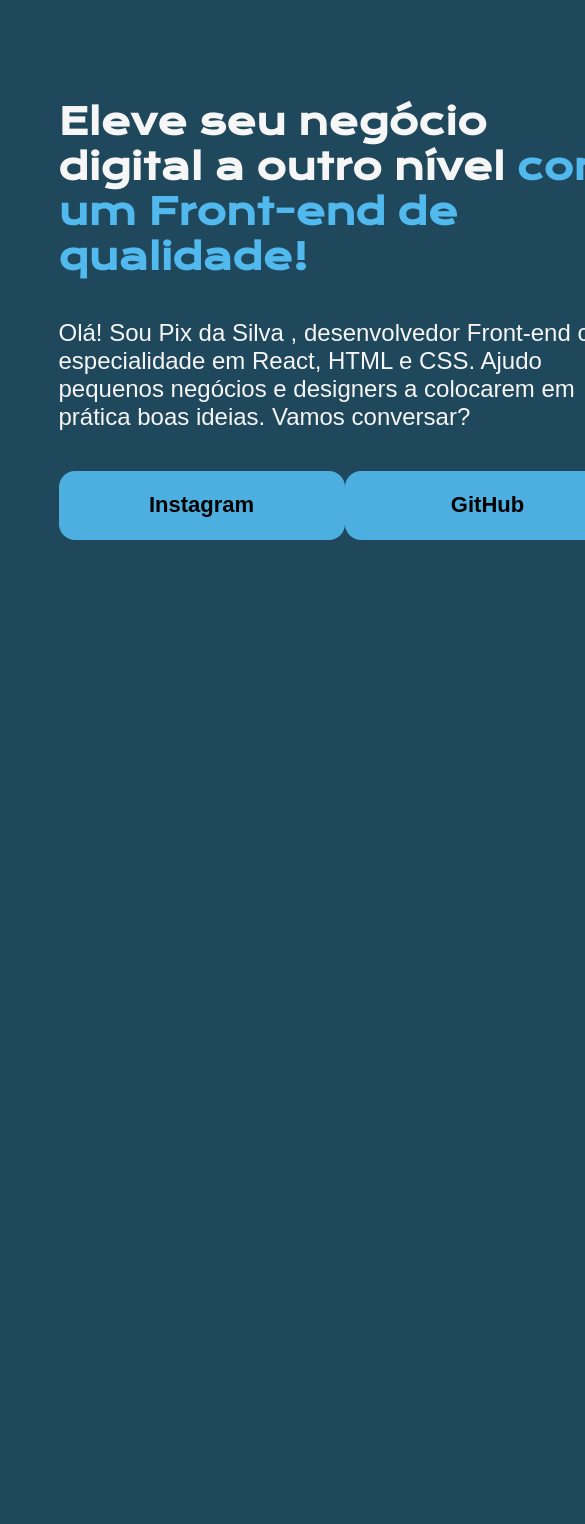
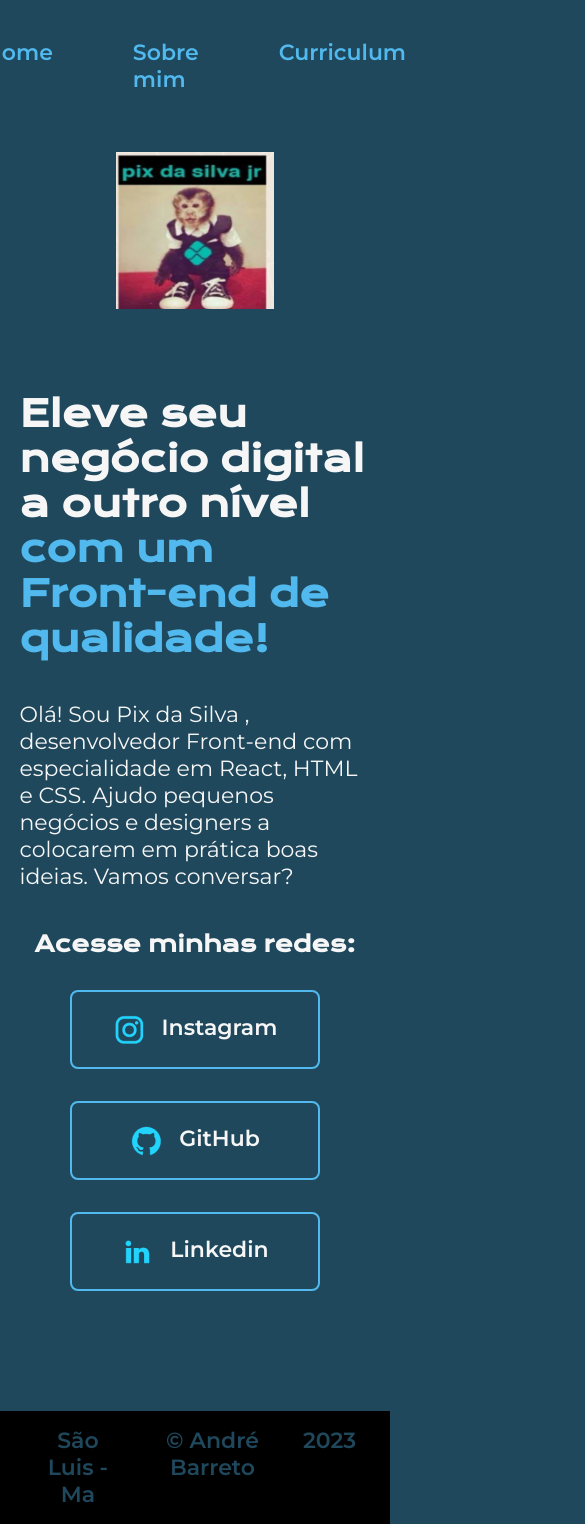
Before and after one commit to andre-fil/Portifolio_PixDaSilva, a plain HTML site: page index.html in a window 390 px wide. Shown: the top 1524 px of the page, 585 px wide, since content can reach past the window. Before the commit the page ends 883 px from the top, so only its background shows below. Drawn offline with nearby package versions, Linux system fonts and the light colour scheme.

Commit message:
responsividade

```diff
--- a/index.html
+++ b/index.html
@@ -1,26 +1,48 @@
 <!DOCTYPE html>
 <html lang="pt-br">
 <head>
+
     <meta charset="UTF-8">
     <meta http-equiv="X-UA-Compatible" content="IE=edge">
     <meta name="viewport" content="width=device-width, initial-scale=1.0">
-    <link rel="stylesheet" href="style.css">
+    <link rel="stylesheet" href="./styles/style2.css">
     <title>Portfólio</title>
 </head>
 <body>
-    <header></header>
+    <header class="cabecalho">
+        <nav class="cabecalho_navegacao">
+            <a href="index.html" class="cabecalho_navegacao_link">Home</a>
+            <a href="about.html" class="cabecalho_navegacao_link">Sobre mim</a>
+            <a href="curriculum.html" class="cabecalho_navegacao_link">Curriculum</a>
+        </nav>
+    </header>
     <main class="principal">
         <section class="principal__conteudo">
             <h1 class="principal__conteudo__titulo">Eleve seu negócio digital a outro nível <strong class="destaque_blue">com um Front-end de qualidade!</strong></h1>
             <p class="principal__conteudo__texto">Olá! Sou Pix da Silva , desenvolvedor Front-end com especialidade em React, HTML e CSS.
                  Ajudo pequenos negócios e designers a colocarem em prática boas ideias. Vamos conversar?</p>
             <div class="principal__links">
-                <a href="https://www.instagram.com/andref_b/" class="principal__links_link">Instagram</a>
-                <a href="https://github.com/andre-fil" class="principal__links_link">GitHub</a>
+                <h2 class="principal__links_subtitulo">Acesse minhas redes: </h2>
+                <a href="https://www.instagram.com/andref_b/" class="principal__links_link">
+                    <img src="./assets/instagram.png" alt="Img instagram">
+                    Instagram
+                </a>
+                <a href="https://github.com/andre-fil" class="principal__links_link">
+                    <img src="./assets/github.png" alt="img GitHub">
+                    GitHub
+                </a>
+                <a href="https://www.linkedin.com/in/andré-barreto-9a2186229/" class="principal__links_link">
+                    <img src="./assets/linkedin.png" alt="Img Linkedin">
+                    Linkedin
+                </a>
             </div>
         </section>
-        <img src="pix.png" alt="Pix da silva">
+        <img src="./assets/pix.png" alt="Pix da silva" class="img_principal">
     </main>
-    <footer></footer>
+    <footer class="footer">
+        <p class="footer_paragrafo"><strong>São Luis - Ma</strong></p>
+        <p class="footer_paragrafo"><strong>&copy; André Barreto</strong></p>
+        <p class="footer_paragrafo"><strong>2023</strong></p>
+    </footer>
 </body>
 </html>
--- a/style.css
+++ /dev/null
@@ -1,84 +0,0 @@
-/*
-#377DA1
-#1F485C
-#4CAFE0
-#51B9ED
-#449BC7
-
-**/
-@import url('https://fonts.googleapis.com/css2?family= Krona+One & family = Montserrat:wght@400;600 & display=swap');
-
-*{
-    margin: 0;
-    padding: 0;
-}
-
-body{
-    background-color: #1F485C;
-    color: #F6F6F6;
-    /* view port --> relacionado à como o conteúdo se comporta nas mais variadas telas*/
-    height: 100vh;
-    /* mantém todos os elementos filhos dentro de si, ou seja, impedem que saia*/
-    box-sizing: border-box;
-}
-
-.principal{
-    /* faz com que os itens sejam dispostos de maneira flexivel*/
-    display: flex;
-    /*forma de alinhamento dos itens verticalmente ( maior altura como base)*/
-    align-items: center;
-
-    /*propriedade que justifica os itens entre si*/
-    justify-content: space-between;
-    margin: 10% 15%;
-}
-
-.destaque_blue{
-    /*border: 1px solid #22D4FD;
-    padding: 10px; */
-color: #51B9ED
-}
-
-.principal__conteudo{
-    width: 615px;
-    display: flex;
-    /*orietando a direção dop conteudo e dando espaçamento com gap*/
-    flex-direction: column;
-    gap:40px;
-}
-
-.principal__conteudo__titulo{
-    font-size: 36px;
-    font-family:'Krona One', sans-serif;
-}
-
-
-.principal__conteudo__texto{
-    font-size: 24px;
-    font-family:  'Montserrat', sans-serif;
-}
-
-img{
-    width: 495px;
-    height: 560px;
-}
-
-.principal__links{
-    display: flex;
-    justify-content: space-between;
-}
-
-.principal__links_link{
-    background-color: #4CAFE0;
-    width: 286px;
-    text-align: center;
-    border-radius: 16px;
-    font-size: 22px;
-    font-style: none;
-    text-decoration: none;
-    padding: 21.5px 0;
-    color: #000000;
-    font-family: 'Montserrat', sans-serif;
-    font-weight: 600;
-
-}
--- /dev/null
+++ b/styles/color.css
@@ -0,0 +1,27 @@
+body{
+color :#377DA1
+#1F485C
+#4CAFE0
+#51B9ED
+#449BC7
+}
+/* Color Theme Swatches in Hex */
+.Teals-1-hex { color: #0FC2C0; }
+.Teals-2-hex { color: #0CABA8; }
+.Teals-3-hex { color: #008F8C; }
+.Teals-4-hex { color: #015958; }
+.Teals-5-hex { color: #023535; }
+
+/* Color Theme Swatches in RGBA */
+.Teals-1-rgba { color: rgba(15, 194, 192, 1); }
+.Teals-2-rgba { color: rgba(12, 171, 168, 1); }
+.Teals-3-rgba { color: rgba(0, 143, 140, 1); }
+.Teals-4-rgba { color: rgba(1, 89, 88, 1); }
+.Teals-5-rgba { color: rgba(2, 53, 53, 1); }
+
+/* Color Theme Swatches in HSLA */
+.Teals-1-hsla { color: hsla(179, 85, 40, 1); }
+.Teals-2-hsla { color: hsla(178, 86, 35, 1); }
+.Teals-3-hsla { color: hsla(178, 100, 28, 1); }
+.Teals-4-hsla { color: hsla(179, 97, 17, 1); }
+.Teals-5-hsla { color: hsla(180, 92, 10, 1); }
--- /dev/null
+++ b/styles/style2.css
@@ -0,0 +1,268 @@
+/*
+#377DA1
+#1F485C
+#4CAFE0
+#51B9ED
+#449BC7
+
+**/
+
+@import url('https://fonts.googleapis.com/css2?family=Krona+One&family=Montserrat:wght@400;600&display=swap');
+
+
+
+:root{
+    --cor-bkg: #1F485C;
+    --cor-bkg-hover: #89cef01f;
+    --cor-text: #F6F6F6;
+    --cor-secundaria-border: #51B9ED;
+    --cor-hover-cabecalho: #03a5f6;
+    --cor-footer: #000000;
+    --cor-bkg-curriculum: #163443a4;
+    --fonte-principal: 'Krona one', sans-serif;
+    --fonte-secundaria: 'Montserrat', sans-serif;
+
+
+}
+
+*{
+    margin: 0;
+    padding: 0;
+}
+
+body{
+    background-color: var(--cor-bkg);
+    color: #F6F6F6;
+    /* view port --> relacionado à como o conteúdo se comporta nas mais variadas telas*/
+    /* height: 100vh; */
+    /* mantém todos os elementos filhos dentro de si, ou seja, impedem que saia*/
+    box-sizing: border-box;
+}
+a{
+    text-decoration: none;
+}
+
+.cabecalho{
+    padding: 2% 0% 0% 15%;
+}
+
+.cabecalho_navegacao{
+    display: flex;
+    gap: 80px;
+}
+
+.cabecalho_navegacao_link{
+    font-family: 'Montserrat', sans-serif;
+    font-size: 1.375rem;
+    font-weight: 600;
+    color: var(--cor-secundaria-border);
+
+}
+
+.cabecalho_navegacao_link:hover{
+    color: var(--cor-hover-cabecalho);
+}
+
+.principal{
+    /* faz com que os itens sejam dispostos de maneira flexivel*/
+    display: flex;
+    /*forma de alinhamento dos itens verticalmente ( maior altura como base)*/
+    align-items: center;
+
+    /*propriedade que justifica os itens entre si*/
+    justify-content: space-between;
+    padding: 5% 15%;
+    gap: 82px;
+
+}
+
+.destaque_blue{
+    /*border: 1px solid #22D4FD;
+    padding: 10px; */
+color: var(--cor-secundaria-border)
+}
+
+.principal__conteudo{
+    width: 50%;
+    display: flex;
+    /*orietando a direção dop conteudo e dando espaçamento com gap*/
+    flex-direction: column;
+    gap:40px;
+}
+
+
+
+.principal__conteudo__titulo{
+    font-size: 2.25rem;
+    font-family: var(--fonte-principal);
+}
+
+
+.principal__conteudo__texto{
+    font-size: 1.375rem;
+    font-family:  var(--fonte-secundaria);
+}
+
+.img_principal{
+    width: 45%;
+
+}
+
+.principal__links{
+    display: flex;
+    flex-direction: column;
+    justify-content: space-between;
+    align-items: center;
+    gap: 32px;
+}
+
+.principal__links_subtitulo{
+    font-family: var(--fonte-principal);
+    font-size: 1.375rem;
+    font-weight: 400px;
+}
+
+.principal__links_link{
+    color:var(--cor-text);
+    width: 70%;
+
+    text-align: center;
+    border: solid 2px var(--cor-secundaria-border);
+    border-radius: 8px;
+    font-size: 1.375rem;
+    font-style: none;
+    text-decoration: none;
+    padding: 21.5px 0;
+    font-family: var(--fonte-secundaria);
+    font-weight: 600;
+    display: flex;
+    justify-content: center;
+    gap: 16px;
+
+}
+
+
+.principal__links_link:hover{
+    background-color: var(--cor-bkg-hover);
+}
+
+.footer{
+    background-color: var(--cor-footer);
+    display: flex;
+    justify-content: space-between;
+    padding: 16px;
+    text-align: center;
+    color:var(--cor-bkg);
+    font-family: var(--fonte-secundaria);
+    font-size: 1.375rem;
+    font-weight: 400px;
+    margin-top: 100px;
+}
+
+.footer_paragrafo{
+    margin: 0 5%;
+}
+
+.principal__conteudo_curriculum{
+
+    display: flex;
+    gap: 65px;
+
+    flex-wrap: wrap;
+}
+.principal__conteudo_div{
+    width: 35%;
+
+    background-color: var(--cor-bkg-curriculum);
+    border-top: 2px solid var(--cor-secundaria-border);
+    border-radius: 5%;
+}
+
+.principal__conteudo_div:hover{
+    border: 2px solid var(--cor-secundaria-border);
+    border-radius: 5%;
+}
+
+.principal__conteudo_div_titulo{
+    padding: 10px 0px 20px 0px;
+    text-align: center;
+    font-family: var(--fonte-principal);
+    font-size: px;
+}
+
+.principal__conteudo_div_texto{
+    text-align:justify;
+    font-family: var(--fonte-secundaria);
+    font-size: 0.93rem;
+    padding: 0px 15px;
+}
+
+.principal__conteudo_div_lista{
+    text-align:justify;
+    font-family: var(--fonte-secundaria);
+    font-size: 0.93rem;
+    padding: 0px 15px;
+
+
+}
+.principal__conteudo_div_lista li{
+    margin: 15px;
+}
+
+.principal__conteudo_about{
+  display: flex;
+  flex-direction: column;
+  width: 130%;
+  gap: 50px;
+  align-items: center;
+}
+.principal__conteudo_about_info_list{
+    display: flex;
+    flex-direction: column;
+    gap: 20px;
+}
+.principal__conteudo_about_info_list li{
+    padding: 10px 0px 20px 0px;
+    text-decoration: none;
+    list-style-type: none;
+    font-size: 1rem;
+    font-family: 'Montserrat',sans-serif;
+    border-top: 1px solid var(--cor-secundaria-border);
+    background-color: var(--cor-bkg-curriculum);
+    padding: 10px;
+
+}
+
+.img_pix{
+    height: 70%;
+    width: 70%;
+}
+
+.link_lattes{
+    text-decoration: none;
+    font-style: normal;
+    color: var(--cor-text);
+
+}
+
+.link_lattes:hover{
+    border: 1px solid var(--cor-secundaria-border);
+}
+
+@media (max-width: 1200px){
+
+    .cabecalho{
+        padding: 10%;
+    }
+
+    .cabecalho_navegacao{
+        justify-content: center;
+    }
+    .principal{
+        flex-direction: column-reverse;
+        padding: 5%;
+    }
+    .principal__conteudo{
+        width: auto;
+    }
+}
```
Also changed, not shown: about.html (added, +38 -0 lines), curriculum.html (added, +75 -0 lines), assets/Imagem.png (added), assets/github.png (added), assets/instagram.png (added), assets/linkedin.png (added), assets/macaquin.png (added), assets/pix.png (renamed from pix.png), assets/twitch.png (added), assets/twitter.png (added), styles/reset.css (renamed from reset.css).
